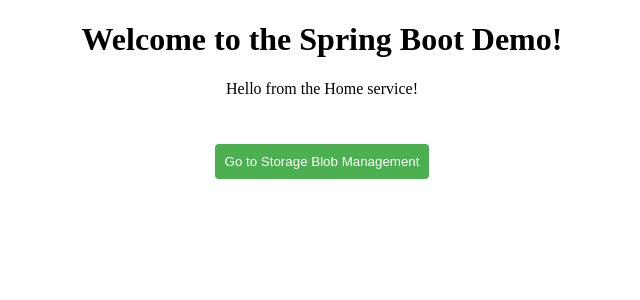
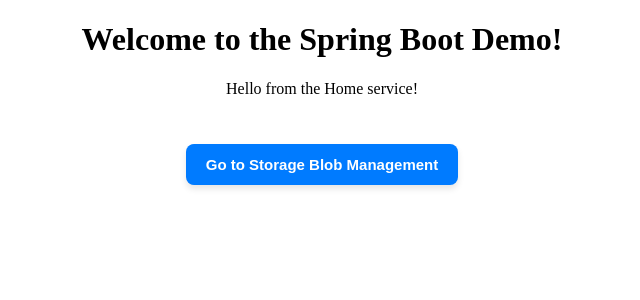
Before and after one commit to hoolser/springboot-tasos-ftl-azure, a Spring Boot app: page / in a window 1280 px wide. Shown: the top 300 px of the page, without its empty margins (318-958 px from the left). Run offline with Spring Boot 4, Linux system fonts and the light colour scheme.

Commit message:
Change the styles of the UI.

```diff
--- a/src/main/java/com/tasos/demo/controller/HomeController.java
+++ b/src/main/java/com/tasos/demo/controller/HomeController.java
@@ -43,7 +43,7 @@
     @GetMapping("/storage-blob-page")
     public String storageBlob(Model model) {
         logger.info("Start HomeController.storage-blob");
-        model.addAttribute("message", messageService.getMessage());
+        model.addAttribute("message", messageService.getMessageForBlob());
         logger.info("End HomeController.storage-blob");
         return "storage-blob";
     }
--- a/src/main/java/com/tasos/demo/service/MessageService.java
+++ b/src/main/java/com/tasos/demo/service/MessageService.java
@@ -13,6 +13,10 @@
         return "Hello from the Tasos Rodopoli service!";
     }
 
+    public String getMessageForBlob() {
+        return "Hello from the Blob Storage service!";
+    }
+
     public String getMessageForMarina() {
         return "Se agapw polu Mwro mou!";
     }
--- a/src/main/resources/static/css/styles.css
+++ b/src/main/resources/static/css/styles.css
@@ -1,22 +1,28 @@
 /*Home's page specific styles */
 .home-buttons {
-    display: grid;
-    grid-template-columns: repeat(2, 1fr);
-    gap: 10px;
+    display: flex;
+    flex-direction: column;
+    gap: 15px;
+    align-items: center;
     margin-top: 15px;
 }
 
 .home-button {
-    padding: 10px;
-    background-color: #4CAF50;
+    padding: 12px 20px;
+    background-color: #007BFF; /* Change to a blue color */
     color: white;
     border: none;
-    border-radius: 4px;
+    border-radius: 8px; /* Rounded corners */
+    font-size: 15px; /* Larger font size */
+    font-weight: bold; /* Bold text */
     cursor: pointer;
+    box-shadow: 0 4px 6px rgba(0, 0, 0, 0.1); /* Add a subtle shadow */
+    transition: background-color 0.3s ease, transform 0.2s ease; /* Smooth hover effect */
 }
 
 .home-button:hover {
-    background-color: #45a049;
+    background-color: #0056b3; /* Darker blue on hover */
+    transform: scale(1.05); /* Slightly enlarge the button */
 }
 /*END of Home's page specific styles */
 
@@ -63,16 +69,20 @@
 }
 
 .storage-button {
-    padding: 10px;
-    background-color: #4CAF50;
+    padding: 7px 15px;
+    background-color: #007BFF; /* Change to a blue color */
     color: white;
     border: none;
-    border-radius: 4px;
+    border-radius: 8px; /* Rounded corners */
+    font-size: 14px; /* Larger font size */
     cursor: pointer;
+    box-shadow: 0 4px 6px rgba(0, 0, 0, 0.1); /* Add a subtle shadow */
+    transition: background-color 0.3s ease, transform 0.2s ease; /* Smooth hover effect */
 }
 
 .storage-button:hover {
-    background-color: #45a049;
+    background-color: #0056b3; /* Darker blue on hover */
+    transform: scale(1.02); /* Slightly enlarge the button */
 }
 
 .storage-response {
--- a/src/main/resources/templates/home.ftl
+++ b/src/main/resources/templates/home.ftl
@@ -9,9 +9,11 @@
 <div class="centered-message">
     <h1>Welcome to the Spring Boot Demo!</h1>
     <p>${message}</p>
-    <a href="/storage-blob-page">
-        <button class="home-button" style="margin-top: 30px;">Go to Storage Blob Management</button>
-    </a>
+    <div class="home-buttons">
+        <a href="/storage-blob-page">
+            <button class="home-button" style="margin-top: 30px;">Go to Storage Blob Management</button>
+        </a>
+    </div>
 </div>
 </body>
 </html>
```
